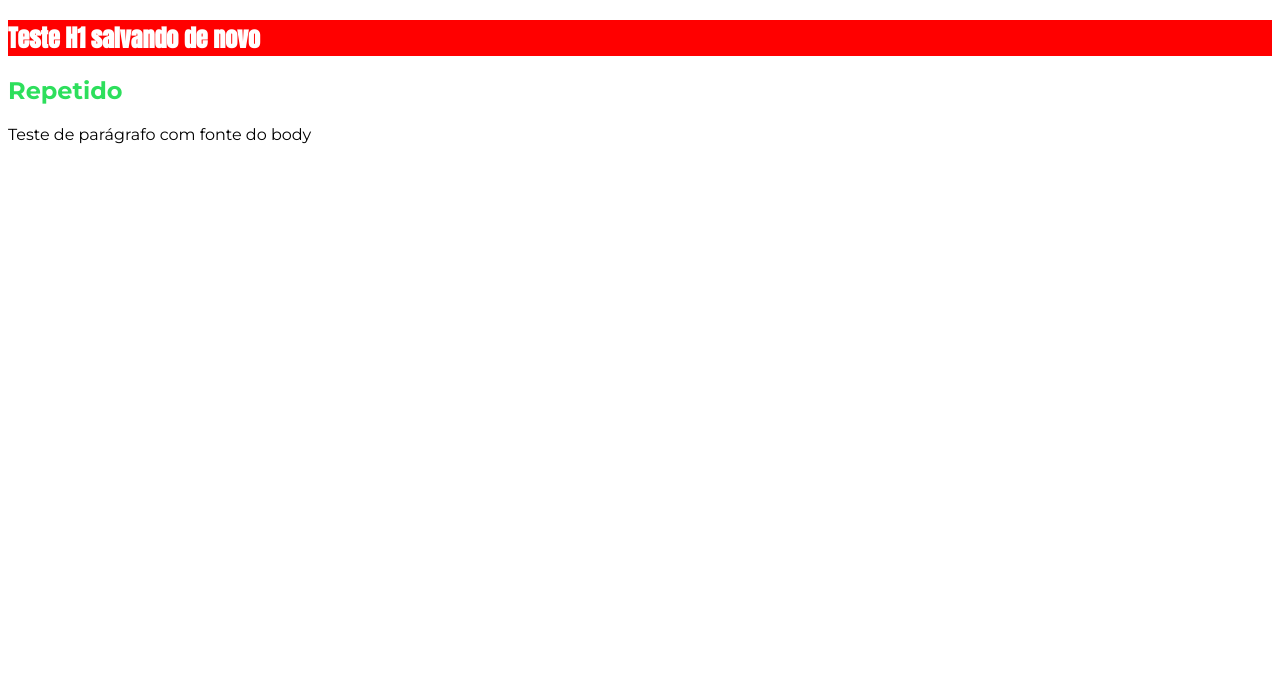
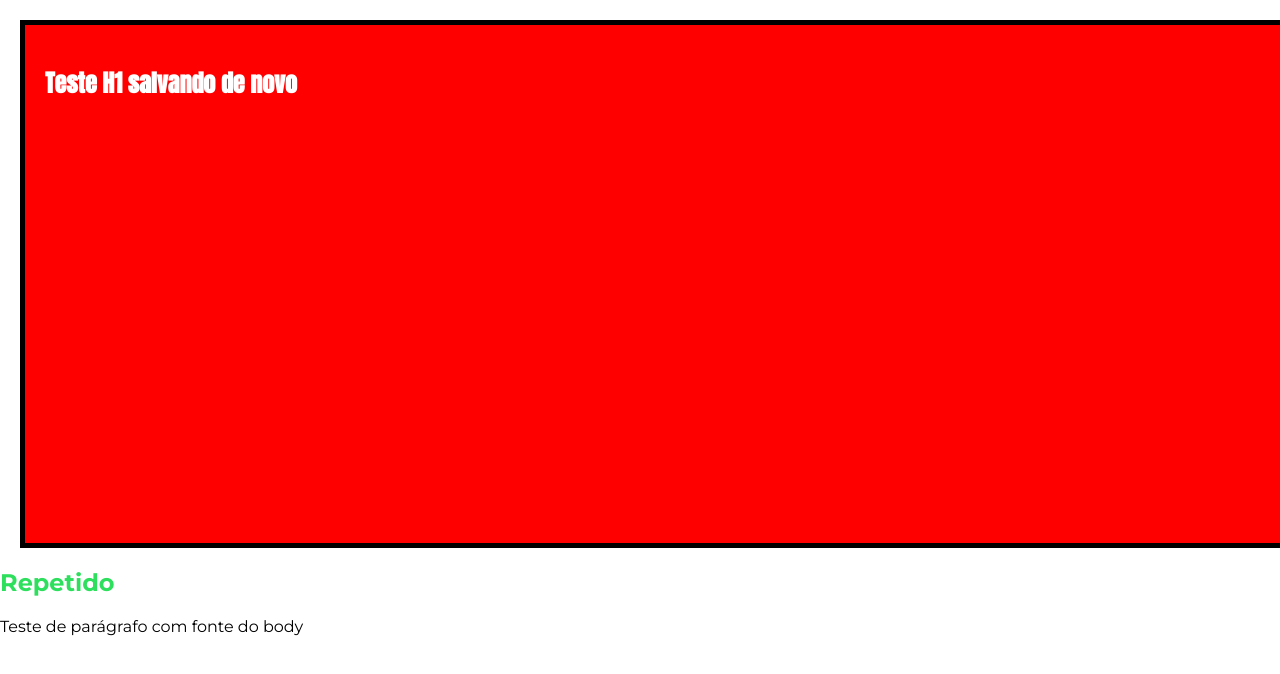
Before and after one commit to GuilhermeFiola/CursoCss, a plain HTML site: page index.html in a window 1280 px wide. Drawn offline with Linux system fonts and the light colour scheme.

Commit message:
Utilização do box model

```diff
--- a/main.css
+++ b/main.css
@@ -1,10 +1,25 @@
+* {
+    box-sizing: border-box; /* Propriedade que seta onde irá atuar height e width */
+}
+
 body {
     font-family: 'Montserrat', sans-serif;
+    margin: 0;
 }
 
 #product-overview {
     background: red;
+    padding: 20px;
+    border: 5px black solid;
+    margin: 20px;
+    /* width: 50%; */
+    width: 100%;
+    height: 528px;
 }
+
+/* #plans {
+    border: 5px solid; Verificação da margem
+} */
 
 #product-overview h1 {
     color: white;
@@ -14,4 +29,5 @@ body {
 .section-title {
     color: #2ddf5c;
     font-family: inherit;
+    /* margin:20px; Verificação da margem */
 }
```
Also changed, not shown: 5 other files.
